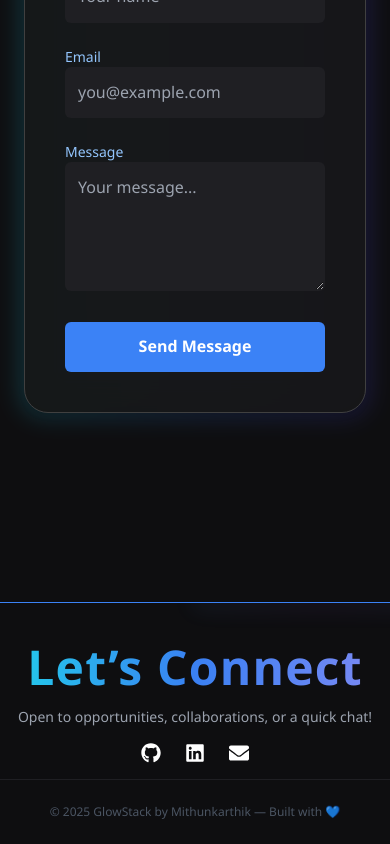
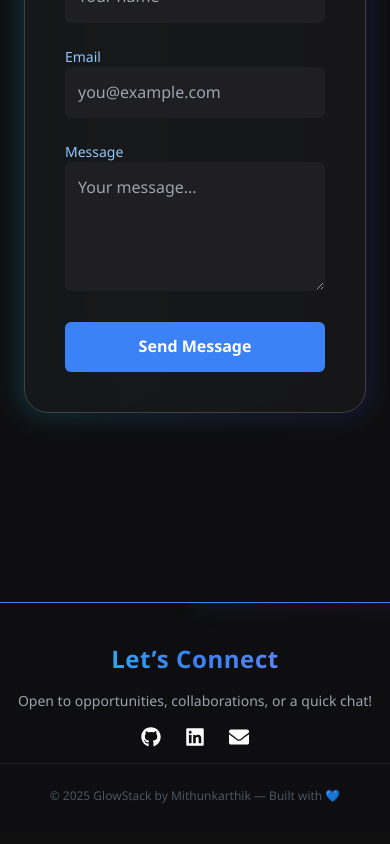
Before and after one commit to MithunkarthikK/portfolio, a React (Vite) app: page / in a window 390 px wide. Shown: the part 5456-6300 px from the top of the page. Built offline with nearby package versions, Linux system fonts and the light colour scheme.

Commit message:
feat: enhance footer

```diff
--- a/src/components/Footer.jsx
+++ b/src/components/Footer.jsx
@@ -8,7 +8,7 @@ const Footer = () => {
 
       {/* Main content */}
       <div className="max-w-4xl mx-auto text-center space-y-4">
-        <h2 className="text-5xl sm:text-2xl font-extrabold tracking-wide mb-2 text-transparent bg-clip-text bg-gradient-to-r from-cyan-400 via-blue-500 to-indigo-400 animate-pulse">Let’s Connect</h2>
+        <h2 className="text-2xl sm:text-2xl font-extrabold tracking-wide mb-2 text-transparent bg-clip-text bg-gradient-to-r from-cyan-400 via-blue-500 to-indigo-400 animate-pulse">Let’s Connect</h2>
 
         <p className="text-sm text-gray-400">
           Open to opportunities, collaborations, or a quick chat!
```
